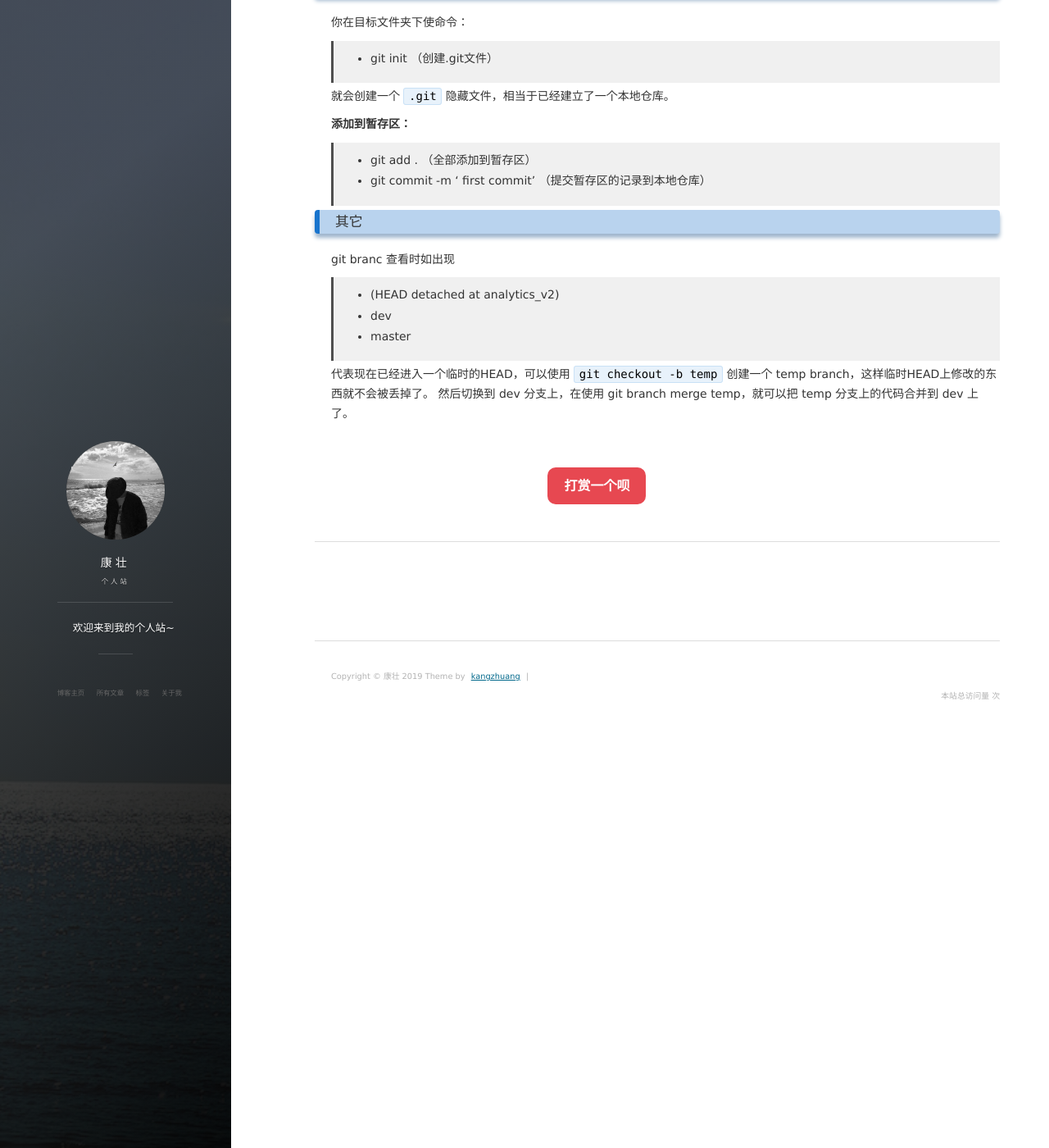
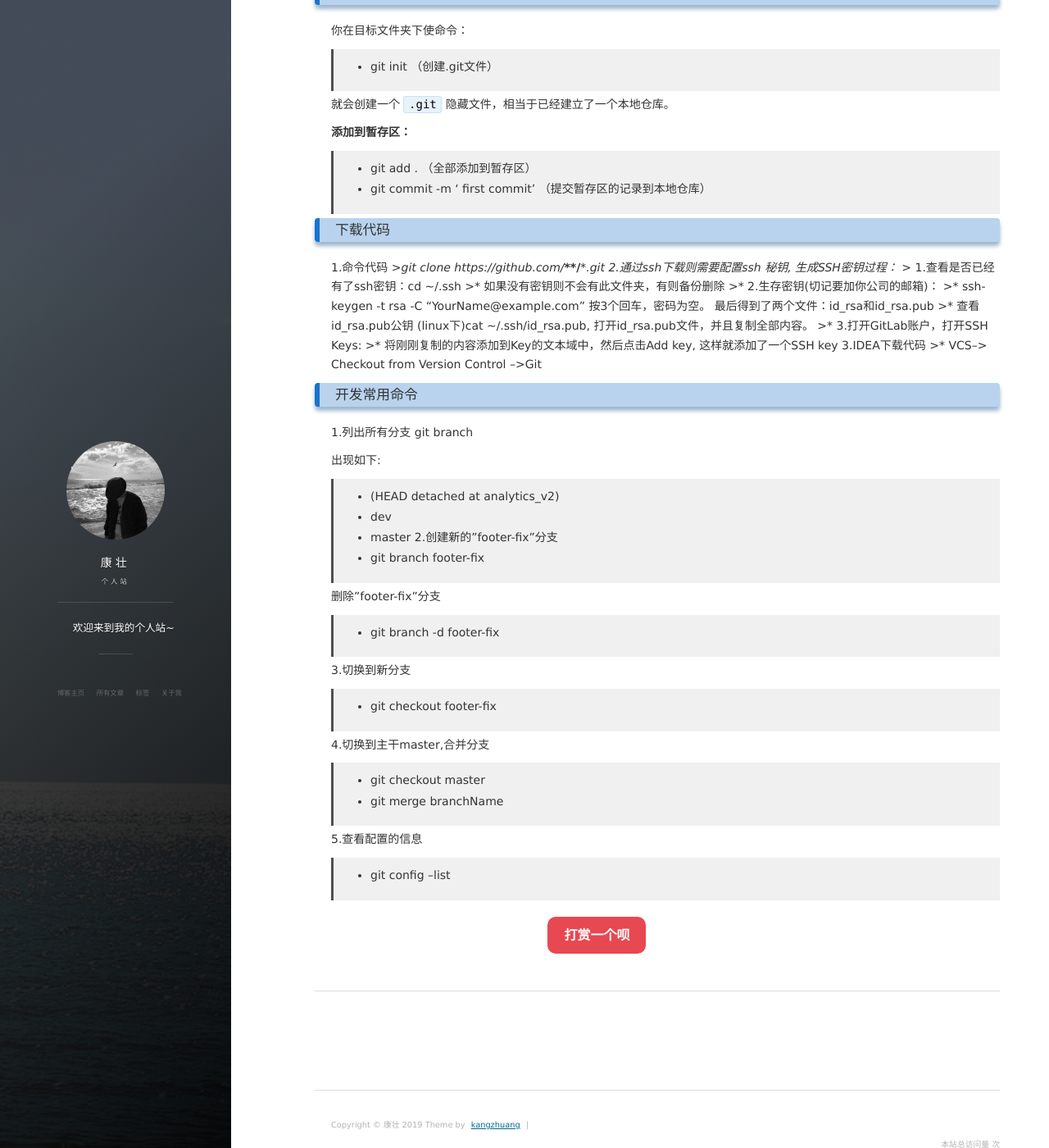
Before and after one commit to kangzhuang0201/kangzhuang0201.github.io, a Jekyll site: the page built from _posts/2019-05-27-GitTutorial.md, in a window 1280 px wide and 1400 px high, scrolled down 951 px. Shown: the whole window at 82% size. Built offline with Jekyll 4.4.1, drawn with Linux system fonts in a browser that asks for light colours; nearby versions of some CDN libraries; comment, search, counter and statistics services are not loaded; some of the changed text lies outside the part shown.

Commit message:
修改博客

```diff
--- a/_posts/2019-05-27-GitTutorial.md
+++ b/_posts/2019-05-27-GitTutorial.md
@@ -9,7 +9,7 @@ tag: 工具
 
 　　Git是做项目的版本管理，你也可以称它们为版本管理工具。假如现在你有一个文件夹，里面可以是项目，也可以是你的个人笔记(如我这个博客)，或者是你的简历、毕业设计等等，都可以使用git来管理。
 
-　　目前常用的版本控制器有Git和SVN，即使这两个你没有全用过，至少也会听过，我这里以Git为例，个人比较喜欢Git，你也可以看看这篇文章：[为什么Git比SVN好](http://www.worldhello.net/2012/04/12/why-git-is-better-than-svn.html)。我使用的是Mac，Mac上没自带Git环境，但是作为iOS开发者，我安装Xcode的时候，Xcode里是有自带Git的，所以我不需要考虑怎么去安装Git了。
+　　目前常用的版本控制器有Git和SVN，即使这两个你没有全用过，至少也会听过，我这里以Git为例，个人比较喜欢Git，你也可以看看这篇文章：[为什么Git比SVN好](http://www.worldhello.net/2012/04/12/why-git-is-better-than-svn.html)。
 
 ### 安装Git
 
@@ -24,6 +24,8 @@ tag: 工具
 
 > 从[https://git-for-windows.github.io](https://git-for-windows.github.io) 下载，然后按默认选项安装即可，安装完成后，在开始菜单里找到“Git”->“Git Bash”，蹦出一个类似命令行窗口的东西，就说明Git安装成功！
 
+**在Ubuntu 上安装Git**
+　　sudo apt-get install git命令进行安装
 
 ### 配置Git
 
@@ -54,15 +56,40 @@ tag: 工具
 >* git commit -m ' first commit'  （提交暂存区的记录到本地仓库）
 
 
-### 其它
+### 下载代码
 
-git branc 查看时如出现
+  1.命令代码
+    >*git clone https://github.com/*****/****.git
+  2.通过ssh下载则需要配置ssh 秘钥, 生成SSH密钥过程：
+    >* 1.查看是否已经有了ssh密钥：cd ~/.ssh
+    >* 如果没有密钥则不会有此文件夹，有则备份删除
+    >* 2.生存密钥(切记要加你公司的邮箱)：
+    >* ssh-keygen -t rsa -C "YourName@example.com" 按3个回车，密码为空。 最后得到了两个文件：id_rsa和id_rsa.pub
+    >* 查看id_rsa.pub公钥 (linux下)cat ~/.ssh/id_rsa.pub, 打开id_rsa.pub文件，并且复制全部内容。
+    >* 3.打开GitLab账户，打开SSH Keys:
+    >* 将刚刚复制的内容添加到Key的文本域中，然后点击Add key, 这样就添加了一个SSH key
+  3.IDEA下载代码
+    >* VCS--> Checkout from Version Control -->Git
+### 开发常用命令
+1.列出所有分支
+ git branch
 
->*  (HEAD detached at analytics_v2)
->*  dev
->*  master
+ 出现如下:
+ >*  (HEAD detached at analytics_v2)
+ >*  dev
+ >*  master
+2.创建新的"footer-fix"分支
+ >* git branch footer-fix
 
-代表现在已经进入一个临时的HEAD，可以使用 `git checkout -b temp` 创建一个 temp branch，这样临时HEAD上修改的东西就不会被丢掉了。
-然后切换到 dev 分支上，在使用 git branch merge temp，就可以把 temp 分支上的代码合并到 dev 上了。
+删除"footer-fix"分支
+ >* git branch -d footer-fix
 
-<br>
+3.切换到新分支
+ >* git checkout footer-fix
+
+4.切换到主干master,合并分支
+ >* git checkout master
+ >* git merge branchName
+
+5.查看配置的信息
+ >* git config --list
```
